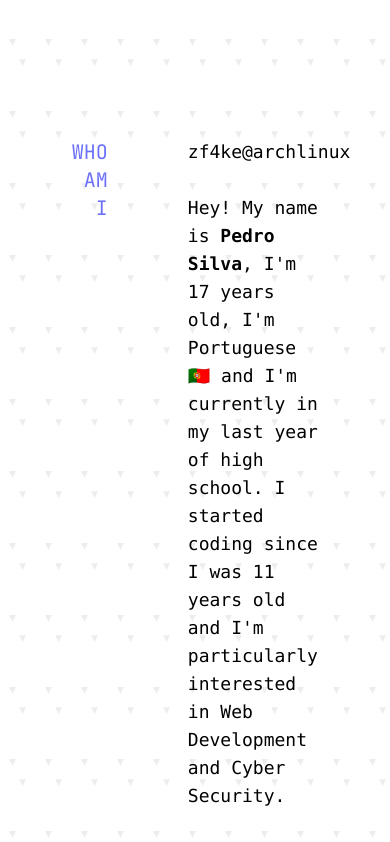
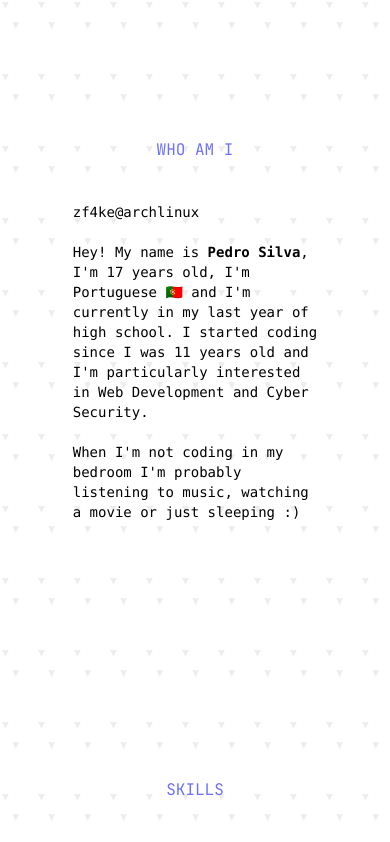
Before and after one commit to zF4ke/portfolio, a Next.js app: page / in a window 390 px wide. Shown: the part 1040-1882 px from the top of the page. Built offline with nearby package versions, Linux system fonts and the light colour scheme.

Commit message:
Responsive changes

```diff
--- a/components/Section.jsx
+++ b/components/Section.jsx
@@ -1,10 +1,12 @@
 const Section = (props) => {
   return (
-    <div className="flex justify-center w-3/5 space-x-20 mt-64">
-      <p className="w-1/3 text-right text-xl font-jetbrains uppercase text-purple">
+    <div className="flex flex-col justify-center items-center space-y-10 w-3/4 sm:w-3/5 sm:flex-row sm:items-start sm:space-y-0 sm:space-x-10 md:space-x-20 mt-64">
+      <p className="w-1/3 text-center text-md sm:text-right md:text-lg lg:text-xl font-jetbrains uppercase text-purple">
         {props?.title}
       </p>
-      <div className="w-2/3 text-lg font-mono">{props?.children}</div>
+      <div className="sm:w-2/3 text-sm md:text-md lg:text-lg font-mono">
+        {props?.children}
+      </div>
     </div>
   );
 };
--- a/pages/index.tsx
+++ b/pages/index.tsx
@@ -57,8 +57,8 @@ const Home = (props: props) => {
           </p>
           <br />
           <p>
-            When I&apos;m not coding in my bedroom I&apos;m probably watching a
-            movie or just sleeping :)
+            When I&apos;m not coding in my bedroom I&apos;m probably listening
+            to music, watching a movie or just sleeping :)
           </p>
         </div>
       </Section>
@@ -113,6 +113,7 @@ const Home = (props: props) => {
             <li>github: @zf4ke</li>
             <li>youtube: zFake</li>
             <li>linkedin: @zf4ke</li>
+            <li>discord: zF4ke#8556</li>
             <li>twitter: @zF4ked</li>
             <li>instagram: @zF4ked</li>
           </ul>
```
